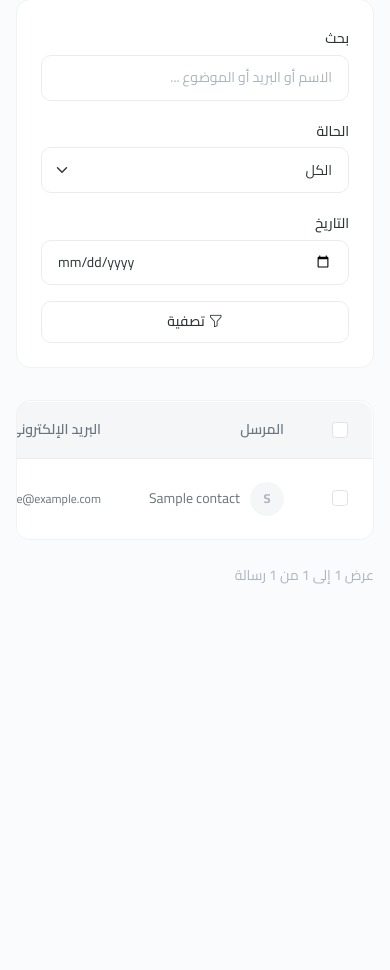
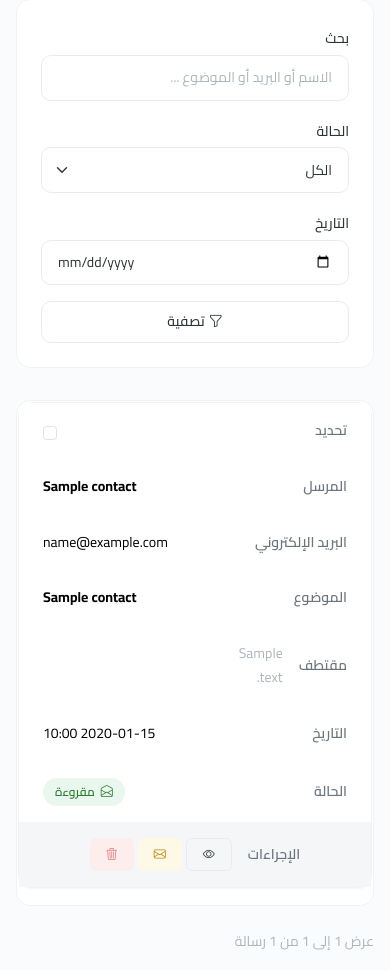
Before and after one commit to mohammedzom/e-commerce_web, a PHP site: page /E-Commerce/admin_messages.php in a window 390 px wide. Shown: the part 157-1127 px from the top of the page. Before the commit the page ends 741 px from the top, so only its background shows below. Run offline with PHP 8.4, Linux system fonts and the light colour scheme; the visitor is signed in with stand-in values (Sample User, id 1); tables that the repository leaves empty hold one stand-in row (values such as "Sample post").

Commit message:
refactor: redesign admin table layouts and update pagination logic for better mobile responsiveness

```diff
--- a/admin_messages.php
+++ b/admin_messages.php
@@ -117,70 +117,52 @@ $visible_messages = min($total_messages, 8);
 
             <?php foreach ($messages as $message): ?>
               <?php
-              $name = (string) $message->name;
-              $email = (string) $message->email;
-              $subject = $message->subject ? (string) $message->subject : 'بدون موضوع';
-              $body = (string) $message->message;
-              $status = (int) $message->is_read === 0 ? 'unread' : 'read';
-              $is_unread = $status === 'unread';
+              $name = $message->name;
+              $email = $message->email;
+              $subject = $message->subject ?: 'بدون موضوع';
+              $body = $message->message;
+              $is_unread = (int)$message->is_read === 0;
               $date_value = $message->submitted_at ? date('Y-m-d', strtotime($message->submitted_at)) : '';
               $date_text = $message->submitted_at ? date('Y-m-d H:i', strtotime($message->submitted_at)) : '-';
-              $first_letter = function_exists('mb_substr') ? mb_substr(trim($name), 0, 1, 'UTF-8') : substr(trim($name), 0, 1);
-              $preview = trim(preg_replace('/\s+/u', ' ', $body));
-
-              if (function_exists('mb_strlen') && function_exists('mb_substr')) {
-                $preview = mb_strlen($preview, 'UTF-8') > 28 ? mb_substr($preview, 0, 28, 'UTF-8') . '...' : $preview;
-              } else {
-                $preview = strlen($preview) > 28 ? substr($preview, 0, 28) . '...' : $preview;
-              }
-
+              $preview = mb_strlen($body, 'UTF-8') > 30 ? mb_substr($body, 0, 30, 'UTF-8') . '...' : $body;
               $status_class = $is_unread ? 'status-pending' : 'status-completed';
               $status_icon = $is_unread ? 'bi-envelope-fill' : 'bi-envelope-open';
               $status_text = $is_unread ? 'جديدة' : 'مقروءة';
               ?>
-              <tr class="<?php echo $is_unread ? 'row-unread ' : ''; ?>msg-row"
-                data-id="<?php echo (int) $message->message_id; ?>"
-                data-status="<?php echo $status; ?>"
-                data-name="<?php echo htmlspecialchars($name, ENT_QUOTES, 'UTF-8'); ?>"
-                data-email="<?php echo htmlspecialchars($email, ENT_QUOTES, 'UTF-8'); ?>"
-                data-subject="<?php echo htmlspecialchars($subject, ENT_QUOTES, 'UTF-8'); ?>"
-                data-body="<?php echo htmlspecialchars($body, ENT_QUOTES, 'UTF-8'); ?>"
-                data-date="<?php echo htmlspecialchars($date_text, ENT_QUOTES, 'UTF-8'); ?>"
-                data-date-value="<?php echo htmlspecialchars($date_value, ENT_QUOTES, 'UTF-8'); ?>">
-                <td>
-                  <input class="form-check-input row-check" type="checkbox" style="cursor:pointer;width:16px;height:16px;">
+              <tr class="<?= $is_unread ? 'row-unread ' : '' ?>msg-row"
+                data-id="<?= $message->message_id ?>"
+                data-status="<?= $is_unread ? 'unread' : 'read' ?>"
+                data-name="<?= htmlspecialchars($name) ?>"
+                data-email="<?= htmlspecialchars($email) ?>"
+                data-subject="<?= htmlspecialchars($subject) ?>"
+                data-body="<?= htmlspecialchars($body) ?>"
+                data-date="<?= htmlspecialchars($date_text) ?>"
+                data-date-value="<?= htmlspecialchars($date_value) ?>">
+                <td data-label="تحديد">
+                  <input class="form-check-input row-check" type="checkbox" style="cursor:pointer;">
                 </td>
-                <td>
-                  <div class="sender-cell">
-                    <div class="avatar-wrap">
-                      <div class="msg-avatar <?php echo $is_unread ? '' : 'read'; ?>">
-                        <?php echo htmlspecialchars($first_letter ?: '؟', ENT_QUOTES, 'UTF-8'); ?>
-                      </div>
-                      <?php if ($is_unread): ?>
-                        <span class="unread-dot"></span>
-                      <?php endif; ?>
-                    </div>
-                    <span class="sender-name <?php echo $is_unread ? '' : 'read'; ?>">
-                      <?php echo htmlspecialchars($name, ENT_QUOTES, 'UTF-8'); ?>
-                    </span>
-                  </div>
+                <td data-label="المرسل">
+                  <strong><?= htmlspecialchars($name) ?></strong>
                 </td>
-                <td><span class="msg-email"><?php echo htmlspecialchars($email, ENT_QUOTES, 'UTF-8'); ?></span></td>
-                <td><span class="<?php echo $is_unread ? 'subj-unread' : 'subj-read'; ?>"><?php echo htmlspecialchars($subject, ENT_QUOTES, 'UTF-8'); ?></span></td>
-                <td><span class="msg-preview"><?php echo htmlspecialchars($preview, ENT_QUOTES, 'UTF-8'); ?></span></td>
-                <td><span class="msg-date"><?php echo htmlspecialchars($date_text, ENT_QUOTES, 'UTF-8'); ?></span></td>
-                <td>
-                  <span class="status-badge <?php echo $status_class; ?>">
-                    <i class="bi <?php echo $status_icon; ?>"></i> <?php echo $status_text; ?>
+                <td data-label="البريد الإلكتروني"><?= htmlspecialchars($email) ?></td>
+                <td data-label="الموضوع">
+                  <strong class="<?= $is_unread ? 'text-primary-custom' : '' ?>"><?= htmlspecialchars($subject) ?></strong>
+                </td>
+                <td data-label="مقتطف"><span class="text-muted-custom"><?= htmlspecialchars($preview) ?></span></td>
+                <td data-label="التاريخ"><?= htmlspecialchars($date_text) ?></td>
+                <td data-label="الحالة">
+                  <span class="status-badge <?= $status_class ?>">
+                    <i class="bi <?= $status_icon ?>"></i> <?= $status_text ?>
                   </span>
                 </td>
-                <td>
-                  <div class="msg-actions">
-                    <?php if ($is_unread): ?>
-                      <button class="btn btn-success-soft btn-mark-read" type="button" title="تحديد كمقروء">
-                        <i class="bi bi-check2"></i>
-                      </button>
-                    <?php endif; ?>
+                <td data-label="الإجراءات">
+                  <div class="d-flex gap-1 justify-content-end">
+                    <button class="btn btn-outline-custom btn-sm-custom btn-view-msg" type="button" title="عرض التفاصيل">
+                      <i class="bi bi-eye"></i>
+                    </button>
+                    <button class="btn btn-sm-custom btn-toggle-read <?= $is_unread ? 'btn-make-unread' : 'btn-make-read' ?>" type="button" title="<?= $is_unread ? 'تحديد كمقروء' : 'تحديد كغير مقروء' ?>">
+                      <i class="bi <?= $is_unread ? 'bi-check2' : 'bi-envelope' ?>"></i>
+                    </button>
                     <button class="btn btn-danger-soft btn-delete-msg" type="button" title="حذف">
                       <i class="bi bi-trash3"></i>
                     </button>
--- a/css/style.css
+++ b/css/style.css
@@ -2289,3 +2289,45 @@ ul {
     display: none;
   }
 }
+
+/* ============================================
+   25. Responsive Admin Tables (Cards on Mobile)
+   ============================================ */
+@media (max-width: 991.98px) {
+  /* Only apply to tables with table-custom inside table-responsive */
+  .table-responsive .table-custom thead {
+    display: none; /* Hide standard headers */
+  }
+
+  .table-responsive .table-custom tbody tr {
+    display: block;
+    margin-bottom: var(--space-md);
+    background-color: var(--color-white);
+    border: 1px solid var(--color-border-light);
+    border-radius: var(--radius-lg);
+    box-shadow: var(--shadow-xs);
+  }
+
+  .table-responsive .table-custom tbody td {
+    display: flex;
+    align-items: center;
+    justify-content: space-between;
+    padding: var(--space-md) var(--space-lg);
+    border-bottom: 1px solid var(--color-border-light);
+    text-align: right;
+  }
+
+  .table-responsive .table-custom tbody td:last-child {
+    border-bottom: none;
+    justify-content: center; /* Center actions */
+    background-color: var(--color-bg-alt); /* Light background for actions */
+  }
+
+  .table-responsive .table-custom tbody td::before {
+    content: attr(data-label);
+    font-weight: 600;
+    color: var(--color-text-secondary);
+    font-size: var(--font-size-sm);
+    margin-left: var(--space-md); /* Arabic spacing (right-to-left) */
+  }
+}
```
Also changed, not shown: actions/admin_messages_action.php (+15 -0 lines), admin_products.php (+18 -18 lines), js/admin_messages.js (+54 -29 lines).
